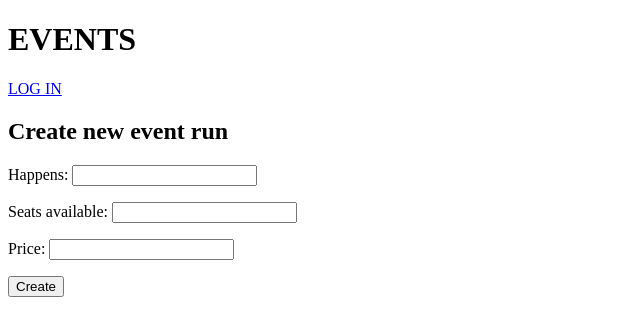
After one commit to lenertovalucie/explorea, a Django app: a page that uses explorea/templates/events/run_new.html in a window 1280 px wide. The commit adds this page. Shown: the top 336 px of the page, without its empty margins (0-640 px from the left). Run offline with Django 3.2, Linux system fonts and the light colour scheme; tables that the repository leaves empty hold one stand-in row (values such as "Sample post").

Commit message:
homework - create new run

```diff
--- a/explorea/events/forms.py
+++ b/explorea/events/forms.py
@@ -1,5 +1,5 @@
 from django import forms
-from .models import Event
+from .models import Event, EventRun
 
 
 class EventForm(forms.ModelForm):
@@ -12,3 +12,13 @@ class EventForm(forms.ModelForm):
             'location',
             'category'
         ]
+
+class EventRunForm(forms.ModelForm):
+
+    class Meta:
+        model = EventRun
+        fields = [
+            'happens',
+            'seats_available',
+            'price'
+        ]
--- a/explorea/events/urls.py
+++ b/explorea/events/urls.py
@@ -9,4 +9,5 @@ urlpatterns = [
     path('event/<str:name>', views.event_detail, name='detail'),
     path('event/<str:name>/edit', views.event_edit, name='edit'),
     path('event/<str:name>/delete', views.event_delete, name='delete'),
+    path('event/<str:name>/new_run', views.run_new, name='run_new'),
 ]
--- a/explorea/events/views.py
+++ b/explorea/events/views.py
@@ -1,7 +1,7 @@
 from django.http import HttpResponse
 from django.shortcuts import render, redirect
 from .models import Event, EventRun
-from .forms import EventForm
+from .forms import EventForm, EventRunForm
 
 
 def index(request):
@@ -32,7 +32,6 @@ def event_new(request):
     form = EventForm()
     return render(request, 'events/event_new.html', {'form': form} )
 
-
 def event_edit(request, name):
     event = Event.objects.get(name=name)
 
@@ -50,3 +49,18 @@ def event_delete(request, name):
     event = Event.objects.get(name=name).delete()
 
     return redirect('events')
+
+def run_new(request, name):
+    event = Event.objects.get(name=name)
+
+    if request.method == 'POST':
+        form = EventRunForm(request.POST)
+
+        if form.is_valid():
+            new_form = form.save(commit=False) # Create, but don't save the new instance.
+            new_form.event = event
+            new_form.save()
+            return redirect('events')
+
+    form = EventRunForm()
+    return render(request, 'events/run_new.html', {'form': form} )
--- a/explorea/templates/events/event_detail.html
+++ b/explorea/templates/events/event_detail.html
@@ -14,6 +14,7 @@
     {% for run in runs %}
     <li>HAPPENS: {{ run.happens}} SEATS: {{ run.seats_available }} PRICE: {{ run.price }}
     {% endfor %}
+    <p><a href="/event/{{event.name}}/new_run">new run</a></p>
     </ul>
 
 {% endblock content %}
--- /dev/null
+++ b/explorea/templates/events/run_new.html
@@ -0,0 +1,18 @@
+{% extends 'base.html' %}
+
+{% block title %}<title>Create event run</title>{% endblock title %}
+
+{% block content %}
+
+<div>
+  <h2>Create new event run</h2>
+
+  <form method="post">
+    {% csrf_token %}
+    {{ form.as_p }}
+    <button type="submit">Create</button>
+  </form>
+
+</div>
+
+{% endblock %}
```
